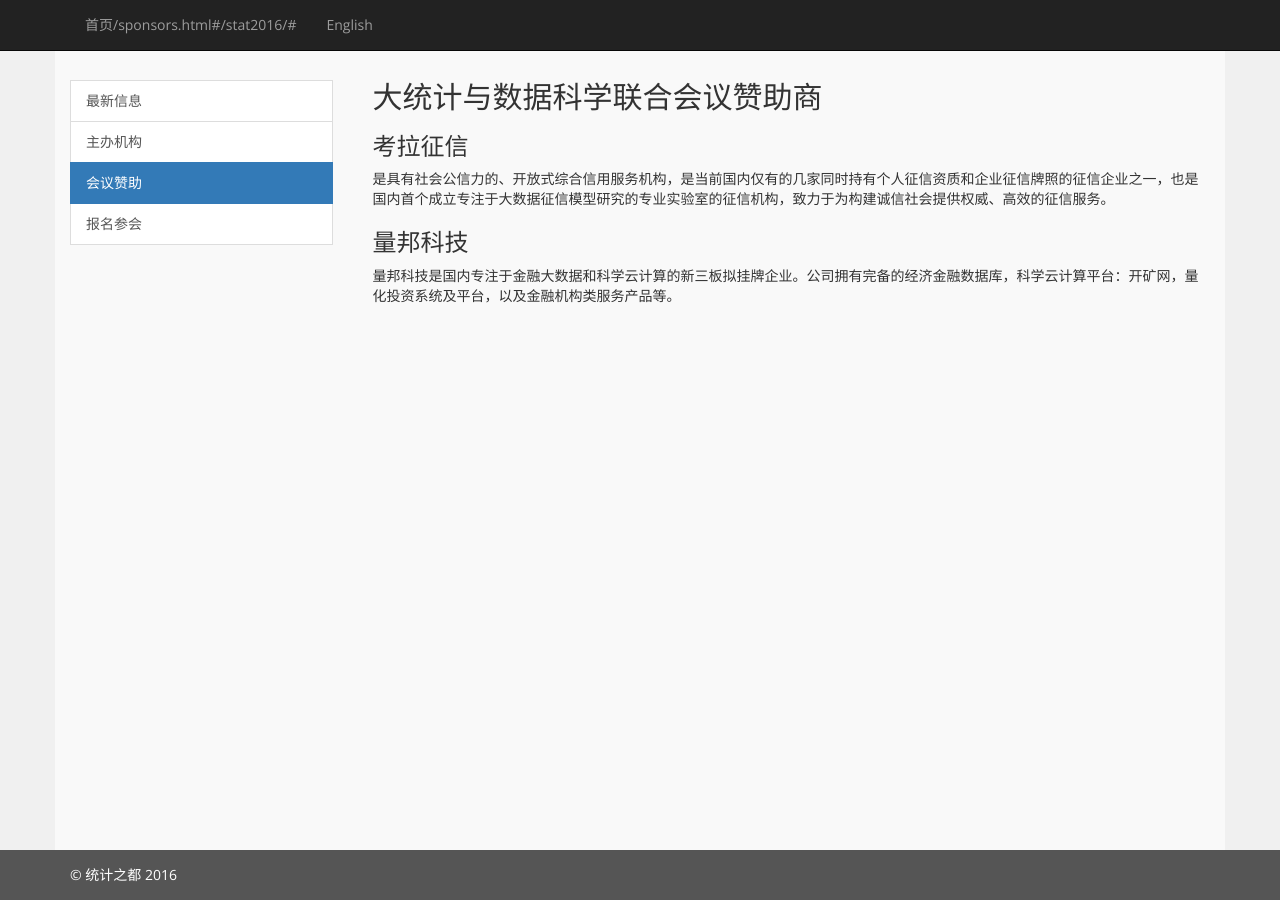
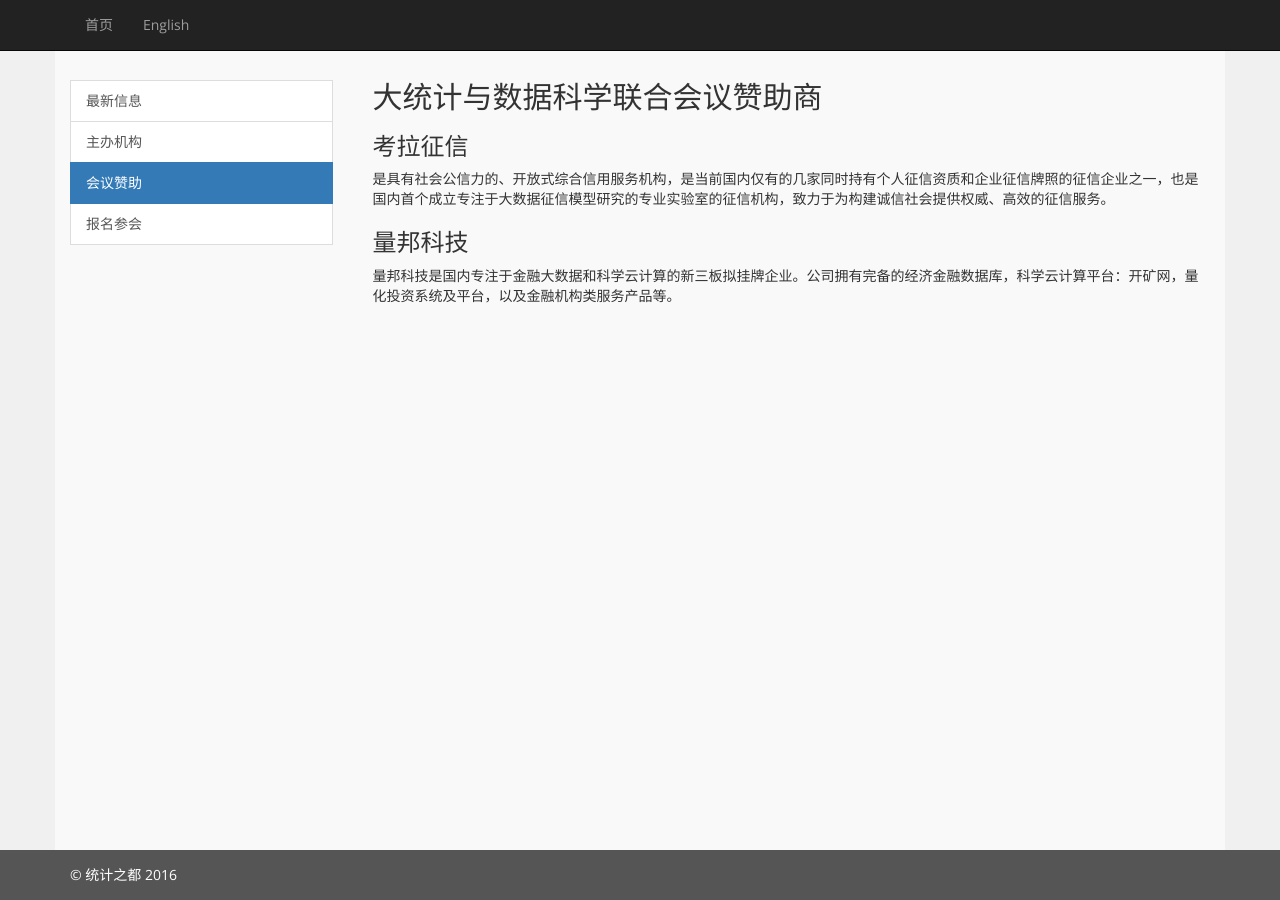
Before and after one commit to cosname/stat2016, a Jekyll site: the page built from sponsors.md, in a window 1280 px wide. Built offline with Jekyll 4.4.1, drawn with Linux system fonts in a browser that asks for light colours.

Commit message:
fix urls

```diff
--- a/_includes/header.html
+++ b/_includes/header.html
@@ -5,8 +5,8 @@
 
       <div class="collapse navbar-collapse" id="myNavbar">
         <ul class="nav navbar-nav">
-          <li {% if page.url == '/' | prepend: site.baseurl %} class="active" {% endif %}><a href="{{ '/' | prepend: site.baseurl }}">首页{{page.url}}#{{'/' | prepend: site.baseurl}}#</a></li>
-          <li {% if page.url == '/en/' | prepend: site.baseurl %} class="active" {% endif %}><a href="{{ '/en/' | prepend: site.baseurl }}">English</a></li>
+          <li {% if page.url == '/index.html' %} class="active" {% endif %}><a href="{{ '/' | prepend: site.baseurl }}">首页</a></li>
+          <li {% if page.url == '/en/index.html' %} class="active" {% endif %}><a href="{{ '/en/' | prepend: site.baseurl }}">English</a></li>
         </ul>
       </div>
 
--- a/_includes/sidebar-cn.html
+++ b/_includes/sidebar-cn.html
@@ -1,5 +1,5 @@
 <div class="list-group">
-  <a href="{{ '/' | prepend: site.baseurl }}" class="list-group-item {% if page.url == '/' | prepend: site.baseurl %} active {% endif %}">最新信息</a>
+  <a href="{{ '/' | prepend: site.baseurl }}" class="list-group-item {% if page.url == '/index.html' %} active {% endif %}">最新信息</a>
   <a href="{{ '/organization.html' | prepend: site.baseurl }}" class="list-group-item {% if page.url contains 'organization.html' %} active {% endif %}">主办机构</a>
   <a href="{{ '/sponsors.html' | prepend: site.baseurl }}" class="list-group-item {% if page.url contains 'sponsors.html' %} active {% endif %}">会议赞助</a>
   <a href="#" class="list-group-item">报名参会</a>
--- a/_includes/sidebar-en.html
+++ b/_includes/sidebar-en.html
@@ -1,5 +1,5 @@
 <div class="list-group">
-  <a href="{{ '/en/' | prepend: site.baseurl }}" class="list-group-item {% if page.url == '/en/' | prepend: site.baseurl %} active {% endif %}">Latest News</a>
+  <a href="{{ '/en/' | prepend: site.baseurl }}" class="list-group-item {% if page.url == '/en/index.html' %} active {% endif %}">Latest News</a>
   <a href="{{ '/en/organization.html' | prepend: site.baseurl }}" class="list-group-item {% if page.url contains 'en/organization.html' %} active {% endif %}">Organization</a>
   <a href="{{ '/en/sponsors.html' | prepend: site.baseurl }}" class="list-group-item {% if page.url contains 'en/sponsors.html' %} active {% endif %}">Sponsors</a>
   <a href="#" class="list-group-item">Registration</a>
```
